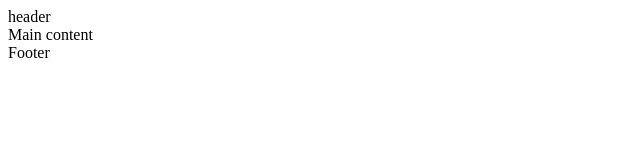
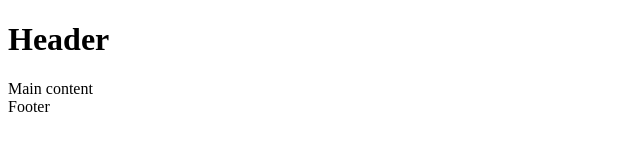
Before and after one commit to FlavioAvdulla/holbertonschool-web_front_end, a plain HTML site: page html_advanced/3-index.html in a window 1280 px wide. Shown: the whole page, without its empty margins (0-640 px from the left). Drawn offline with Linux system fonts and the light colour scheme.

Commit message:
3-index.html

```diff
--- a/html_advanced/3-index.html
+++ b/html_advanced/3-index.html
@@ -12,7 +12,7 @@
 
 <body>
     <header>
-        header
+        <h1>Header</h1>
     </header>
     <main>
         Main content
```
